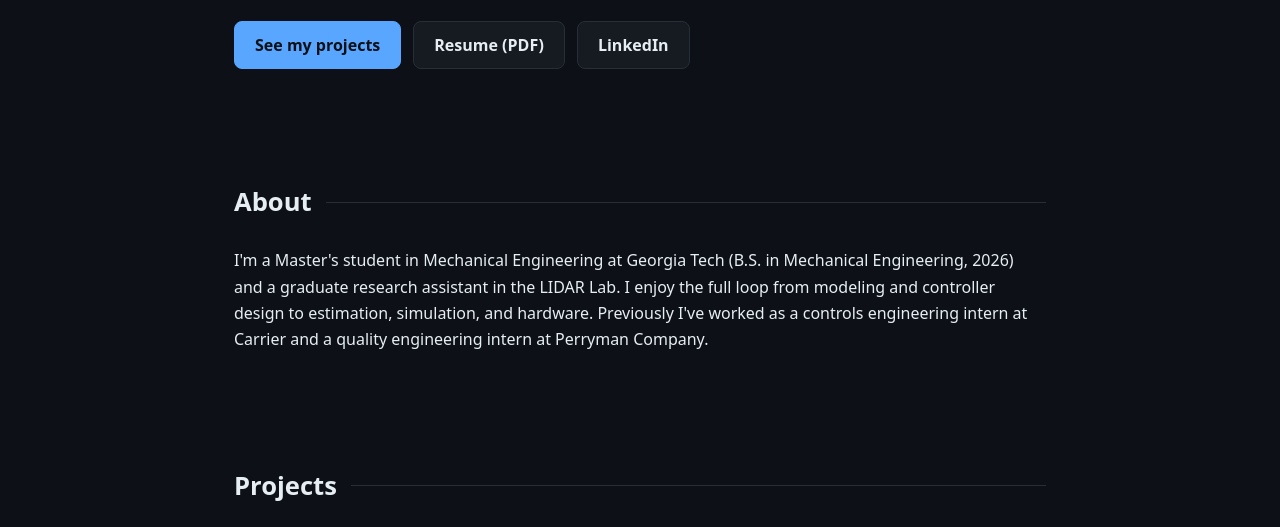
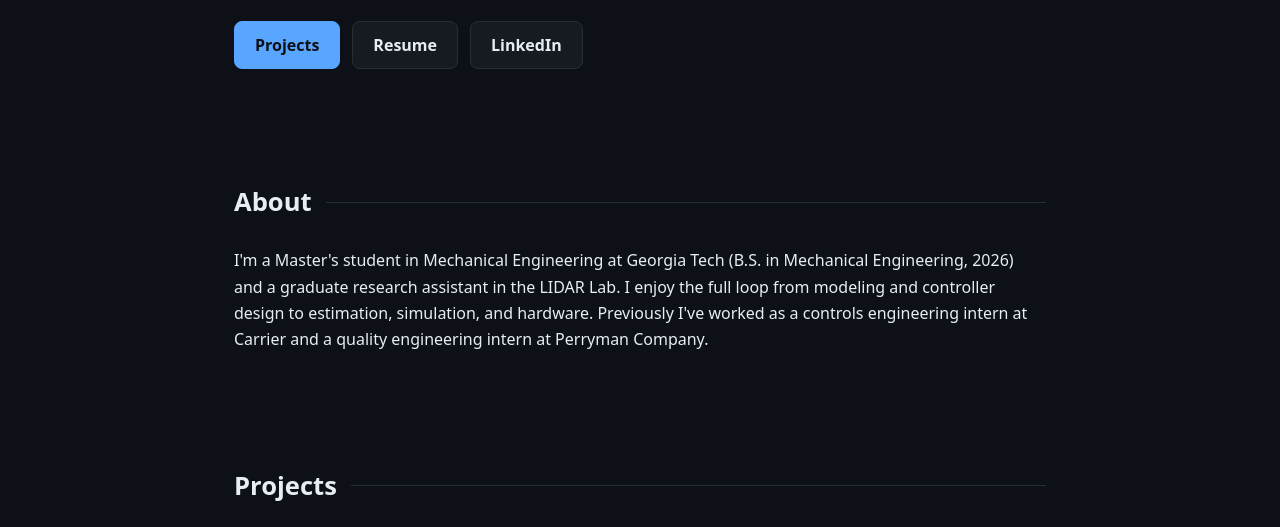
Before and after one commit to iambendu/iambendu.github.io, a plain HTML site: page index.html in a window 1280 px wide. Shown: the part 273-800 px from the top of the page. Drawn offline with Linux system fonts and the light colour scheme.

Commit message:
Revise button labels in index.html

```diff
--- a/index.html
+++ b/index.html
@@ -117,8 +117,8 @@
       robots, from drones to humanoids.
     </p>
     <div class="buttons">
-      <a class="btn primary" href="#projects">See my projects</a>
-      <a class="btn" href="resume.pdf">Resume (PDF)</a>
+      <a class="btn primary" href="#projects">Projects</a>
+      <a class="btn" href="resume.pdf">Resume</a>
       <a class="btn" href="https://www.linkedin.com/in/benjamin-du">LinkedIn</a>
       <!-- <a class="btn" href="https://github.com/iambendu">GitHub</a> -->
     </div>
```
